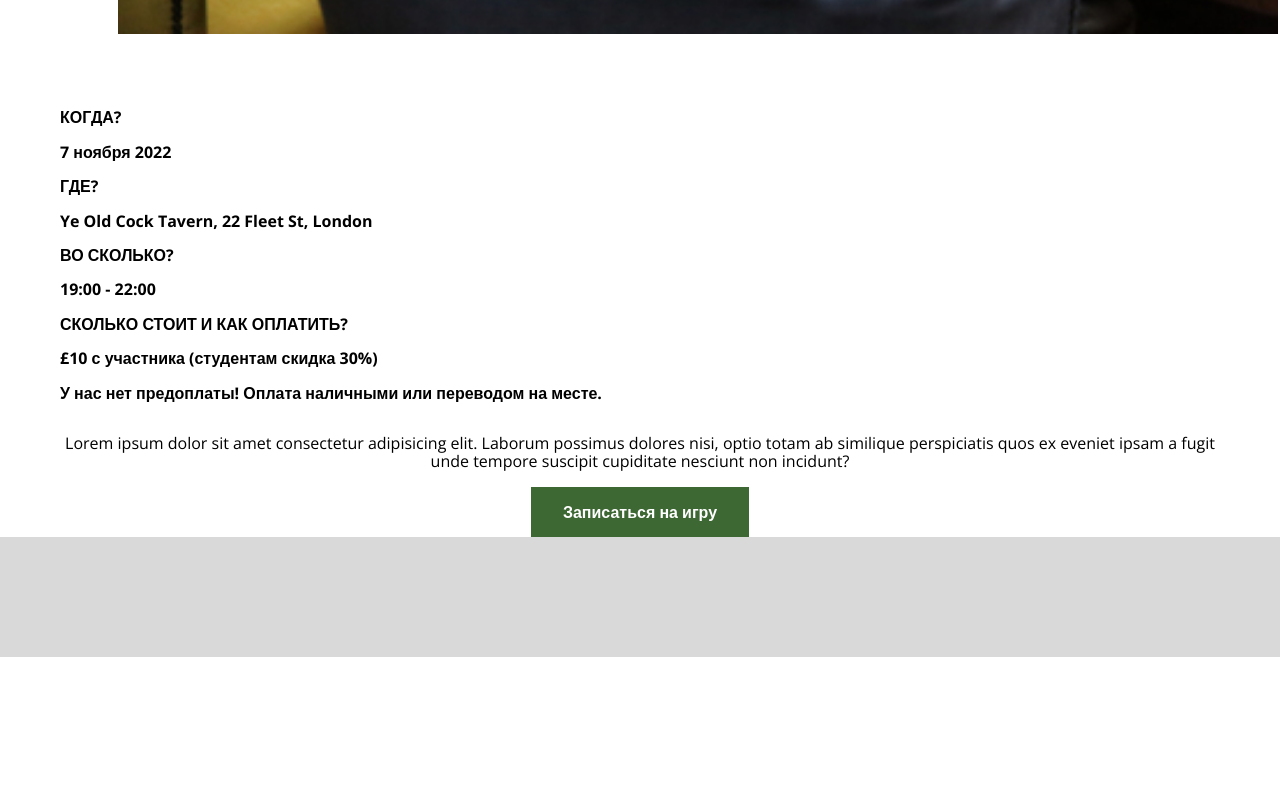
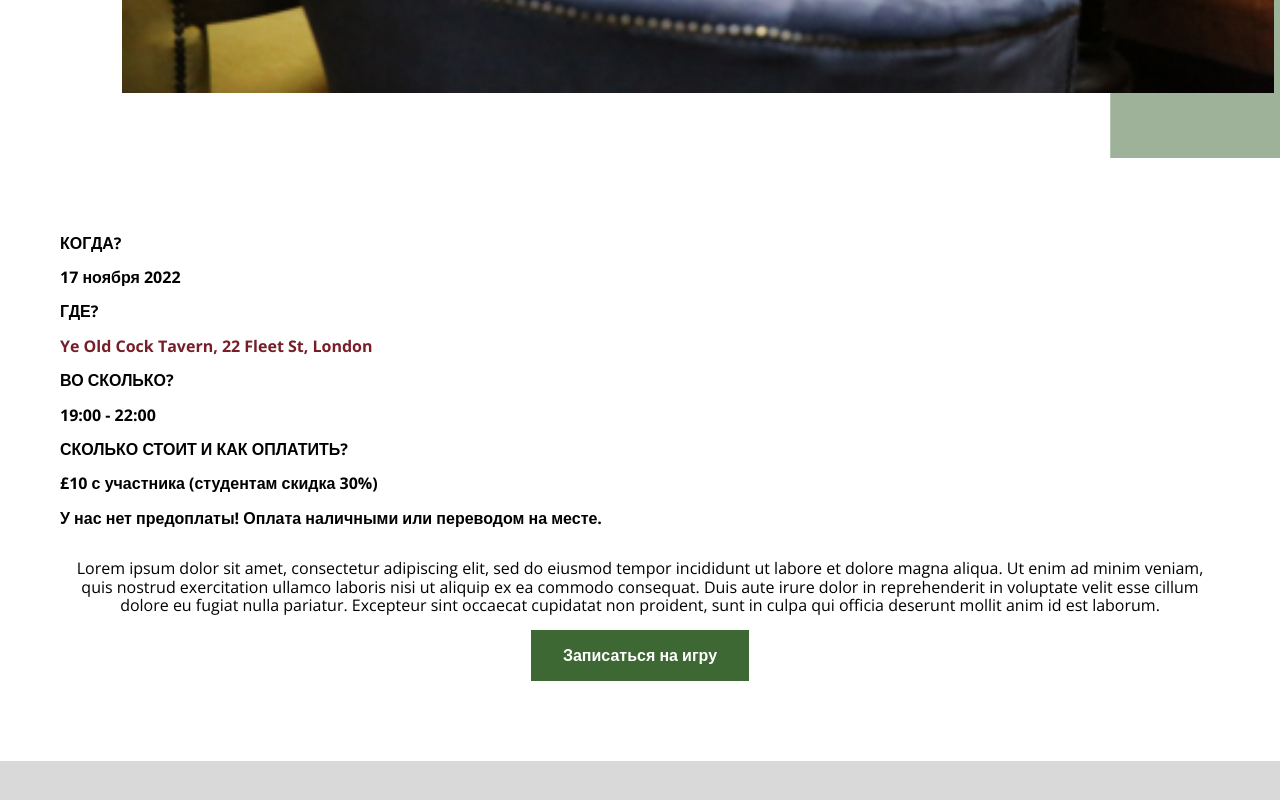
Before and after one commit to govyazina/that1quiz, a website built with webpack: page design/quiz12.html in a window 1280 px wide. Shown: the part 970-1770 px from the top of the page. Before the commit the page ends 1627 px from the top, so only its background shows below. Built offline with nearby package versions, Linux system fonts and the light colour scheme.

Commit message:
events-css fixed dates in html pages

```diff
--- a/design/quiz12.html
+++ b/design/quiz12.html
@@ -38,36 +38,46 @@
         </header>
 
         <main>
-            <div class="quiz-main__container">
             <section class="quiz-card">
                 <h1 class="quiz-card__title">Игра #12</h1>
                 <div class="quiz-card__info">
+                    <div class="quiz-card__image">
+                        <div class="quiz-card__photo">
                             <img class="quiz-card__photo" src="./assets/images/quiz/quiz-photo-12.jpg"
                                 alt="Материалы квиза на столе">
+                        </div>
+                    </div>
+                    <div class="quiz-card__container">
                         <div class="quiz-card__details">
                             <p>КОГДА?</p>
-                            <p>7 ноября 2022</p>
+                            <p>17 ноября 2022</p>
                             <p>ГДЕ?</p>
-                            <p>Ye Old Cock Tavern, 22 Fleet St, London</p>
+                            <a href="https://g.page/oldecocktavern?share" target="_blank">Ye Old Cock Tavern, 22 Fleet
+                                St, London</a>
                             <p>ВО СКОЛЬКО?</p>
                             <p>19:00 - 22:00</p>
                             <p>СКОЛЬКО СТОИТ И КАК ОПЛАТИТЬ?</p>
                             <p>£10 с участника (студентам скидка 30%)</p>
                             <p>У нас нет предоплаты! Оплата наличными или переводом на месте.</p>
                         </div>
+
+                        <div class="quiz-card__text">
+                            <p>Lorem ipsum dolor sit amet, consectetur adipiscing elit, sed do eiusmod tempor incididunt
+                                ut
+                                labore et dolore magna aliqua. Ut enim ad minim veniam, quis nostrud exercitation
+                                ullamco
+                                laboris nisi ut aliquip ex ea commodo consequat. Duis aute irure dolor in reprehenderit
+                                in
+                                voluptate velit esse cillum dolore eu fugiat nulla pariatur. Excepteur sint occaecat
+                                cupidatat non proident, sunt in culpa qui officia deserunt mollit anim id est laborum.
+                            </p>
                         </div>
 
-                    <div class="quiz-card__text">
-                        <p>Lorem ipsum dolor sit amet consectetur adipisicing elit. Laborum possimus dolores nisi, optio
-                            totam
-                            ab similique perspiciatis quos ex eveniet ipsam a fugit unde tempore suscipit cupiditate
-                            nesciunt
-                            non incidunt?</p>
+                        <a class="quiz-card__button"
+                            href="https://docs.google.com/forms/d/e/1FAIpQLSc9WXLzDBoIe17MScvUclJ3B6sBVo-uRRBR_n5dUSY2Z4ZlPQ/viewform"
+                            target="_blank">Записаться на игру</a>
                     </div>
-
-                    <a class="quiz-card__button" href="#">Записаться на игру</a>
             </section>
-            </div>
         </main>
 
         <footer class="footer">
```
Also changed, not shown: design/events.html (+2 -2 lines), design/quiz11.html (+0 -1 lines), design/quiz13.html (+20 -11 lines), design/quiz14.html (+19 -11 lines). Lines whose indentation alone changed are shown as unchanged.
